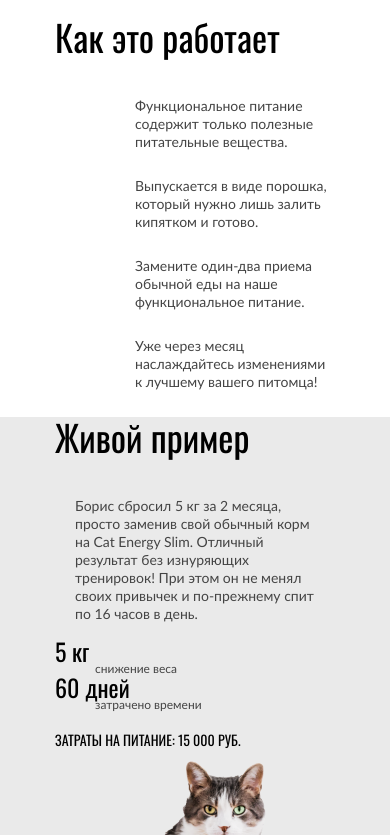
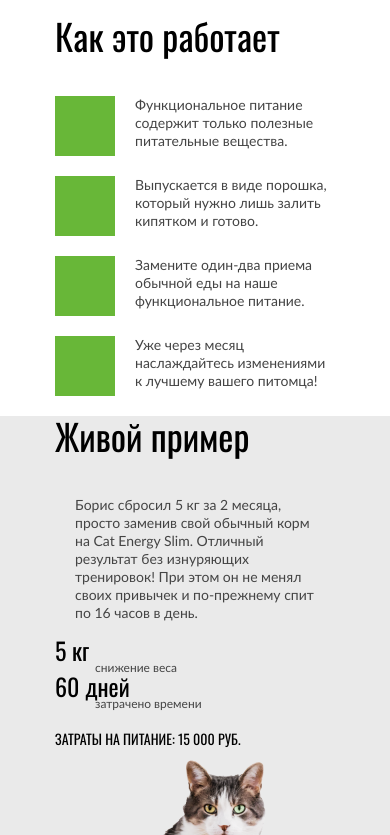
Before and after one commit to htmlacademy-adaptive/2121259-cat-energy-27, a website: page source/index.html in a window 390 px wide. Shown: the part 1165-2000 px from the top of the page. Drawn offline with nearby package versions, Linux system fonts and the light colour scheme; files that its build step writes are made by us from their sources.

Commit message:
закончил верстку адаптивной сетки блока special

```diff
--- a/source/index.html
+++ b/source/index.html
@@ -64,16 +64,16 @@
           <h4 class="special__title">Как это работает</h4>
           <ul class="special__list">
             <li class="special__item">
-              Функциональное питание содержит только полезные питательные вещества.
+              <p class="special__text">Функциональное питание содержит только полезные питательные вещества.</p>
             </li>
             <li class="special__item">
-              Выпускается в виде порошка, который нужно лишь залить кипятком и готово.
+              <p class="special__text">Выпускается в виде порошка, который нужно лишь залить кипятком и готово.</p>
             </li>
             <li class="special__item">
-              Замените один-два приема обычной еды на наше функциональное питание.
+              <p class="special__text">Замените один-два приема обычной еды на наше функциональное питание.</p>
             </li>
             <li class="special__item">
-              Уже через месяц наслаждайтесь изменениями к лучшему вашего питомца!
+              <p class="special__text">Уже через месяц наслаждайтесь изменениями к лучшему вашего питомца!</p>
             </li>
           </ul>
         </div>
--- a/source/less/blocks/special.less
+++ b/source/less/blocks/special.less
@@ -2,19 +2,15 @@
     text-decoration: none;
     margin: 0;
     padding: 0;
-    padding-left: 80px;
 
     @media (min-width:@tablet-width) {
-      display: grid;
-      grid-template-columns: 230px 230px;
-      column-gap: 153px;
-      row-gap: 37px;
-      padding: 0;
+      display: flex;
+      justify-content: space-between;
+      flex-wrap: wrap;
     }
 
     @media (min-width:@desktop-width) {
-      grid-template-columns: 230px 230px 230px 230px;
-      column-gap: 80px;
+
     }
 }
 
@@ -33,18 +29,49 @@
 }
 
 .special__item {
+    list-style-type: none;
+    display: flex;
+    justify-content: space-between;
+    margin-bottom: 20px;
+
+    @media (min-width:@tablet-width) {
+      flex-direction: column;
+      justify-content: left;
+      width: 250px;
+      margin-bottom: 0;
+      padding-bottom: 57px;
+    }
+}
+
+.special__text {
   font-family: @lato;
   font-style: normal;
   font-weight: 400;
   font-size: 14px;
   line-height: 18px;
-    list-style-type: none;
-    margin-bottom: 26px;
   color: #444444;
+  margin: 0;
+  width: calc(100% - 80px);
 
   @media (min-width:@tablet-width) {
     font-size: 16px;
     line-height: 24px;
+    width: 100%;
+  }
+}
+
+.special__item::before {
+  content: "";
+  display: block;
+  width: 60px;
+  height: 60px;
+  background-color: @basic-green;
+
+  @media (min-width:@tablet-width) {
+    margin-bottom: 31px;
+    width: 80px;
+    height: 80px;
+    margin-top: 40px;
   }
 }
 
--- /dev/null
+++ b/source/less/blocks/visually-hidden.less
@@ -0,0 +1,9 @@
+.visually-hidden {
+  position: absolute;
+  clip: rect(1px,1px,1px,1px);
+  padding: 0;
+  border: 0;
+  height: 1px;
+  width: 1px;
+  overflow: hidden;
+}
--- a/source/less/style.less
+++ b/source/less/style.less
@@ -19,3 +19,4 @@
 @import "./blocks/products-extra.less";
 @import "./blocks/gift.less";
 @import "./blocks/button-catalog.less";
+@import "./blocks/visually-hidden.less";
```
Lines whose indentation alone changed are shown as unchanged.
